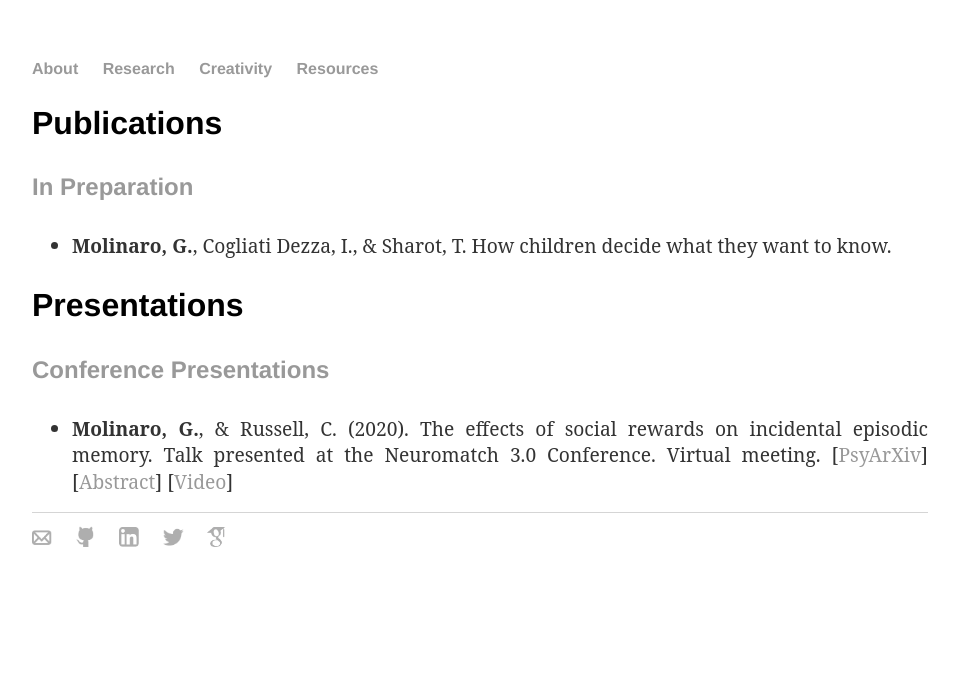
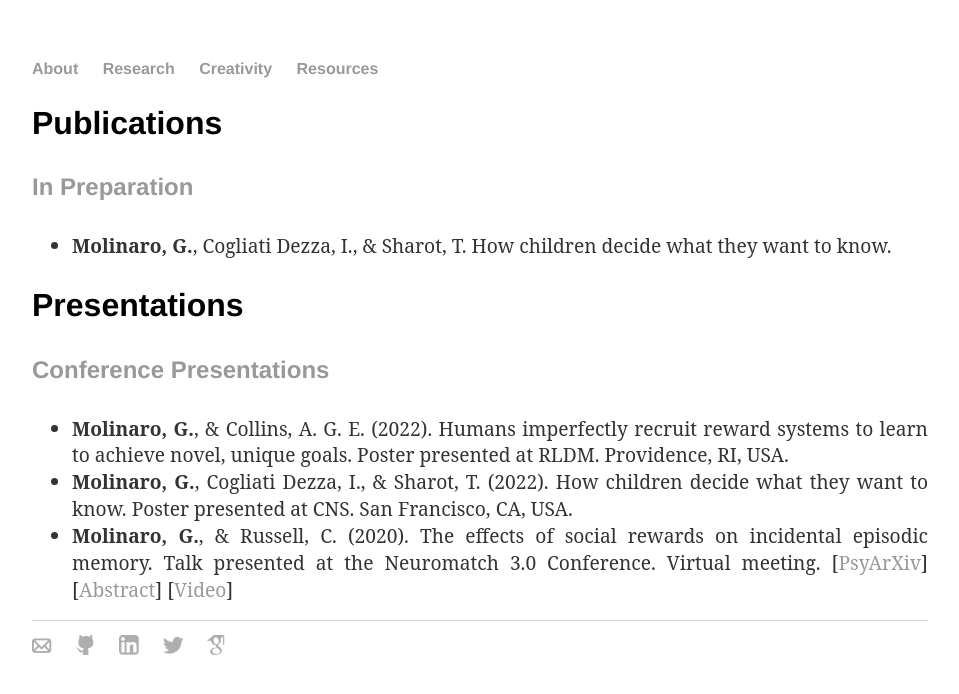
Before and after one commit to gaiamolinaro/gaiamolinaro.github.io, a Jekyll site: the page built from research/index.html, in a window 1280 px wide. Shown: the top 694 px of the page, without its empty margins (160-1119 px from the left). Built offline with Jekyll 4.4.1, drawn with Linux system fonts in a browser that asks for light colours; nearby versions of some CDN libraries.

Commit message:
Added RLDM and CNS

```diff
--- a/research/index.html
+++ b/research/index.html
@@ -23,11 +23,18 @@ title: Research | Gaia Molinaro
     <h2>Presentations</h2>
     <h4>Conference Presentations</h4>
     <ul>
-        <li class="p-li"><b>Molinaro, G.</b>, & Russell, C. (2020). The effects of social rewards on incidental episodic memory.
+         <li class="p-li"><b>Molinaro, G.</b>, & Collins, A. G. E. (2022). Humans imperfectly recruit reward systems to learn to achieve novel, unique goals.
+            Poster presented at RLDM. Providence, RI, USA.
+            </li>
+         <li class="p-li"><b>Molinaro, G.</b>, Cogliati Dezza, I., & Sharot, T. (2022). How children decide what they want to know.
+            Poster presented at CNS. San Francisco, CA, USA.
+            </li>
+         <li class="p-li"><b>Molinaro, G.</b>, & Russell, C. (2020). The effects of social rewards on incidental episodic memory.
             Talk presented at the Neuromatch 3.0 Conference. Virtual meeting.
             [<a href="https://psyarxiv.com/7xrct/" target="_blank">PsyArXiv</a>]
             [<a href="https://neuromatch.io/abstract/?submission_id=recet8YEcwdOjH2y3" target="_blank">Abstract</a>]
             [<a href="https://www.youtube.com/watch?v=pWVt1uKSZYk&t=35s&ab_channel=NeuromatchConference" target="_blank">Video</a>]
             </li>
+
     </ul>
 </div><!-- /.blurb -->
```
